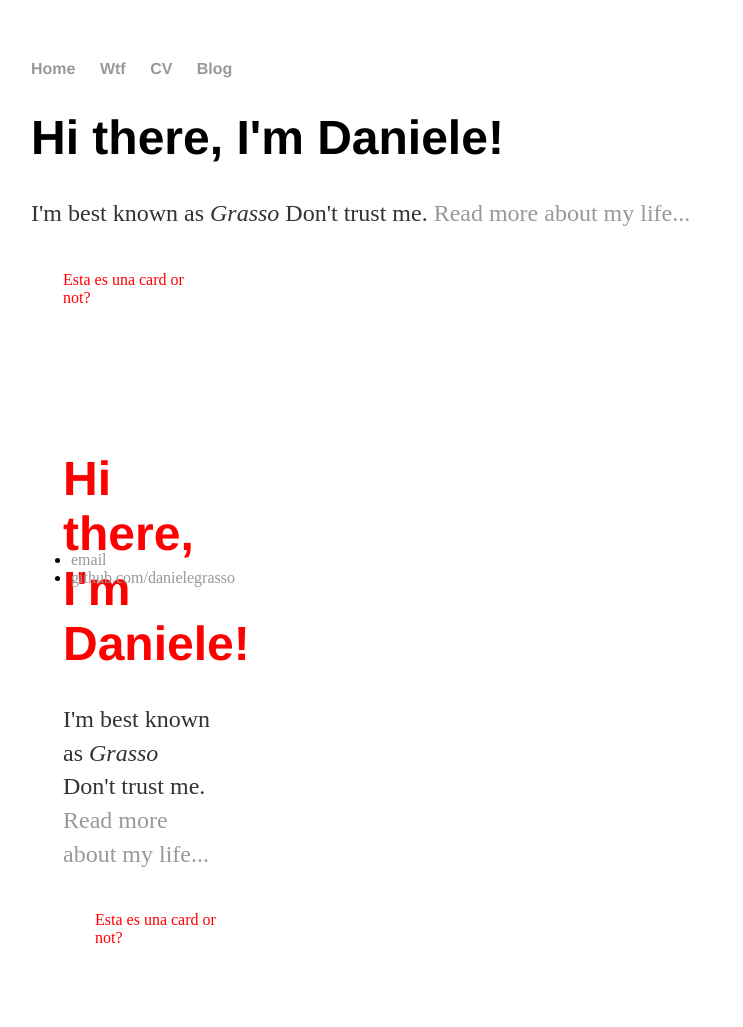
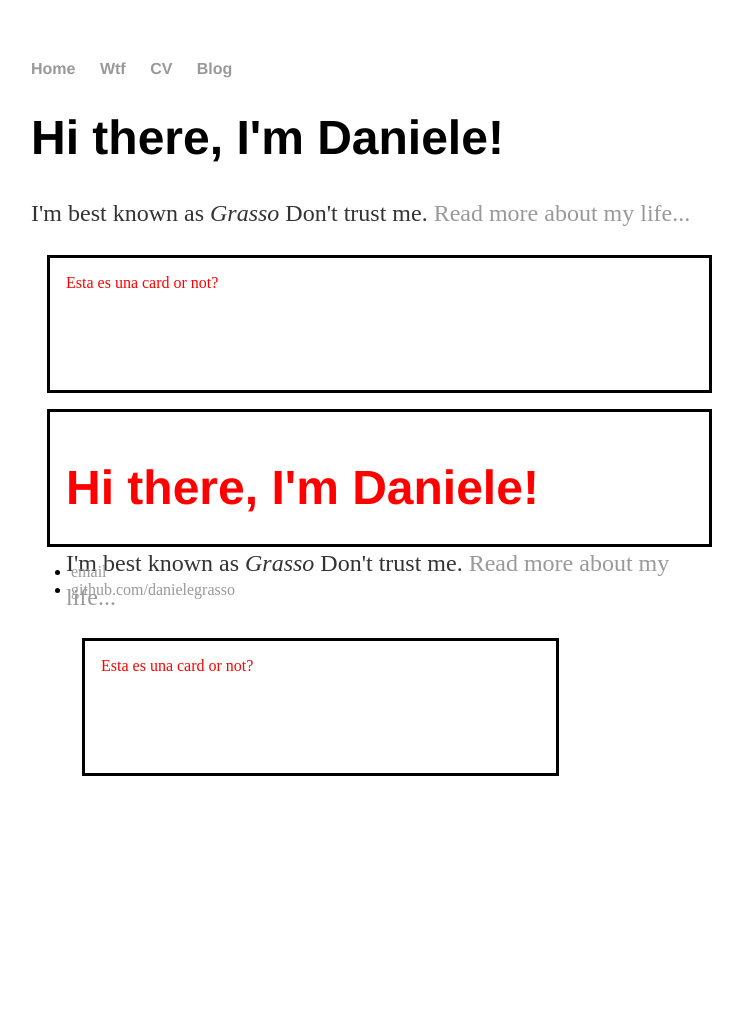
Before and after one commit to danielegrasso/danielegrasso.github.io, a Jekyll site: the page built from index.html, in a window 1280 px wide. Shown: the whole page, without its empty margins (161-904 px from the left). Built offline with Jekyll 4.4.1, drawn with Linux system fonts in a browser that asks for light colours; after the commit the page ends 900 px from its top, so only the background shows below that.

Commit message:
Update main.css

```diff
--- a/css/main.css
+++ b/css/main.css
@@ -43,8 +43,11 @@ ul.posts li {
 }
 .card {
     color: red;
-    width: 150px;
+    width: 70%;
     height: 100px;
     margin: 16px;
     padding: 16px;
+    border-size:2px;
+    border-style:solid;
+    border-color:black;
 }
```
